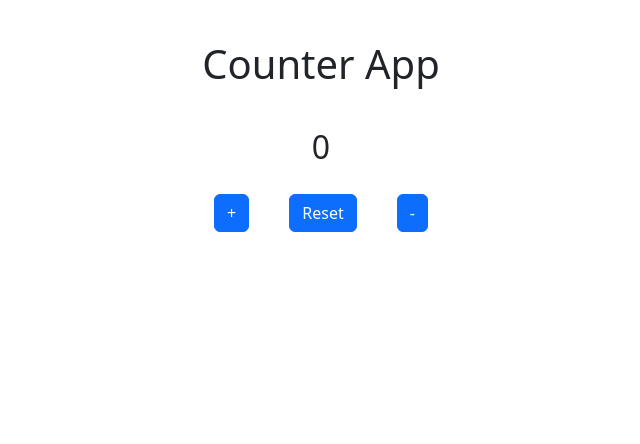
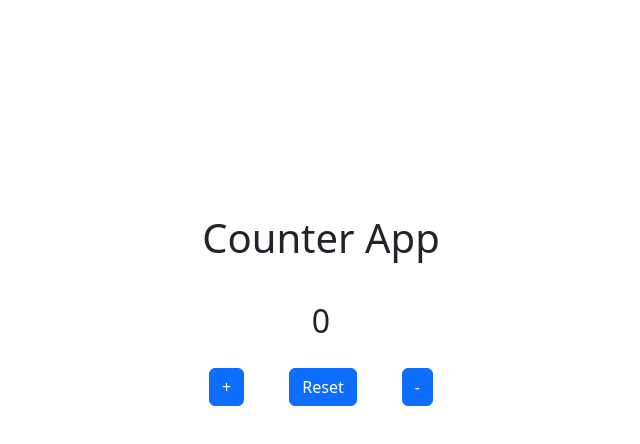
Before and after one commit to ashifhassandev/react-workouts, a React (Vite) app in the folder counter/: page / in a window 1280 px wide. Shown: the top 444 px of the page, without its empty margins (319-959 px from the left). Built offline with nearby package versions, Linux system fonts and the light colour scheme.

Commit message:
Updated button styles

```diff
--- a/counter/src/index.css
+++ b/counter/src/index.css
@@ -1,7 +1,16 @@
 .counter {
+  display: flex;
+  flex-direction: column;
+  align-items: center;
+  justify-content: center;
+  height: 80vh;
   text-align: center;
-  margin: 20px auto;
-  padding-top: 20px;
+}
+
+.buttons {
+  display: flex;
+  flex-direction: row;
+  gap: 5px;
 }
 
 button {
```
